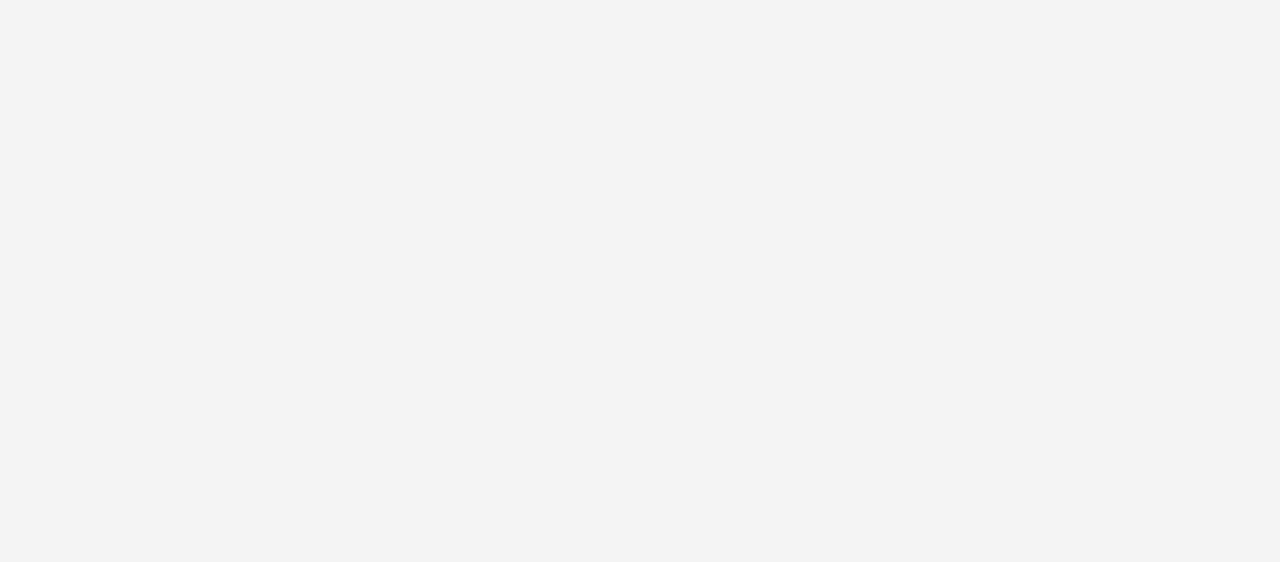
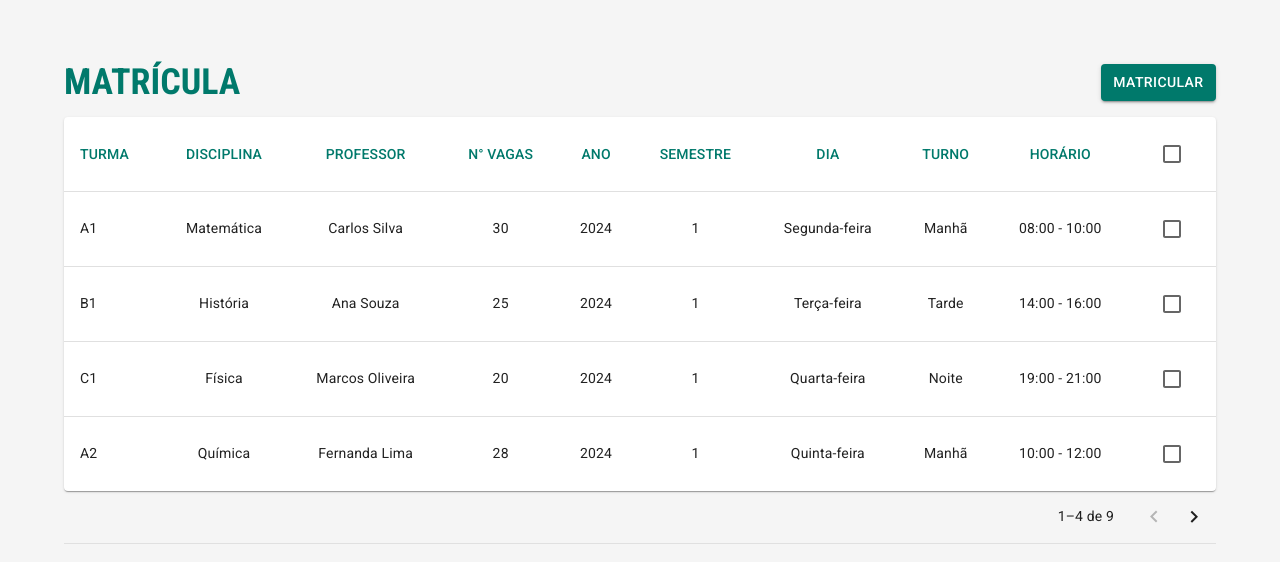
Before and after one commit to Desafio-Front-end/desafio-front-end, a React (Vite) app: page /matricula in a window 1280 px wide. Before the commit this address had no page. Shown: the top 562 px of the page. Built offline with nearby package versions, Linux system fonts and the light colour scheme.

Commit message:
Criação da tela de matricula e alteração do campo de horário

```diff
--- a/src/App.jsx
+++ b/src/App.jsx
@@ -4,9 +4,12 @@ import './variaveis.css'
 import { BrowserRouter, Routes, Route } from "react-router";
 import { CadastroDisciplina } from './pages/cadastro-disciplina/cadastro-disciplina';
 import { CadastroTurma } from './pages/cadastro-turma/cadastro-turma';
+import { Matricula } from './pages/matricula/matricula';
 import { createTheme, ThemeProvider } from '@mui/material/styles';
 import { LocalizationProvider } from '@mui/x-date-pickers';
 import { AdapterDayjs } from '@mui/x-date-pickers/AdapterDayjs'
+import { ptBR } from '@mui/material/locale';
+
 
 const theme = createTheme({
   palette: {
@@ -14,7 +17,8 @@ const theme = createTheme({
       main: '#00796B',
     },
   },
-});
+
+}, ptBR);
 function App() {
   return (
     <>
@@ -27,6 +31,7 @@ function App() {
                 página inicial</>} />
               <Route path="/cadastro-disciplina" element={<CadastroDisciplina />} />
               <Route path="/cadastro-turma" element={<CadastroTurma />} />
+              <Route path="/matricula" element={<Matricula />} />
             </Routes>
           </BrowserRouter>
         </ThemeProvider>
--- a/src/pages/cadastro-turma/cadastro-turma.css
+++ b/src/pages/cadastro-turma/cadastro-turma.css
@@ -25,6 +25,7 @@
 .card-cadastro-turma-colunas {
     display: flex;
     gap: 20px;
+    width: 90%;
 }
 
 .colunas-coluna {
@@ -43,6 +44,12 @@
     font-family: "Roboto", sans-serif;
 }
 
+.card-cadastro-horario {
+    display: flex;
+    gap: 6px;
+    align-items: center;
+}
+
 .card-cadastro-turma-button {
     color: var(--cor-primaria);
     width: 50%;
--- a/src/pages/cadastro-turma/cadastro-turma.jsx
+++ b/src/pages/cadastro-turma/cadastro-turma.jsx
@@ -1,4 +1,4 @@
-import './cadastro-turma.css'
+import './cadastro-turma.css';
 import { Button, Card, CardContent, TextField, MenuItem } from "@mui/material";
 import { TimeField } from '@mui/x-date-pickers/TimeField';
 const opcoesProfessor = [
@@ -112,8 +112,13 @@ export const CadastroTurma = () => {
                   placeholder="0000/0"
                 />
 
-                <TimeField label="Horário" ampm={false}
-                />
+                <div className='card-cadastro-horario'>
+                  <TimeField label="Horário Início" ampm={false}
+                  />
+                  -
+                  <TimeField label="Horário Fim" ampm={false}
+                  />
+                </div>
 
               </div>
               <div className='colunas-coluna'>
--- a/src/pages/matricula/matricula.css
+++ b/src/pages/matricula/matricula.css
@@ -0,0 +1,27 @@
+.container-matricula {
+    display: flex;
+    padding: 5%;
+    flex-direction: column;
+}
+
+.tittle-button-matricula {
+    display: flex;
+    justify-content: space-between;
+}
+
+.tittle-matricula {
+    color: var(--cor-primaria);
+    text-align: left;
+    font-family: "Roboto Condensed", sans-serif;
+    font-size: 36px;
+    font-weight: bold;
+}
+
+.button-matricular {
+    color: var(--cor-primaria);
+    width: 10%;
+}
+
+.MuiTableCell-head {
+    color: var(--cor-primaria) !important;
+}
--- a/src/pages/matricula/matricula.jsx
+++ b/src/pages/matricula/matricula.jsx
@@ -0,0 +1,104 @@
+import { useState } from 'react';
+import './matricula.css';
+import {
+    Button, Checkbox, Table, TableBody, TableCell, TableContainer,
+    TableHead, TablePagination, TableRow, Paper
+} from '@mui/material';
+
+
+const linhas = [
+    { id: 1, turma: 'A1', disciplina: 'Matemática', professor: 'Carlos Silva', n_vagas: 30, ano: 2024, semestre: 1, dia: 'Segunda-feira', turno: 'Manhã', horario: '08:00 - 10:00' },
+    { id: 2, turma: 'B1', disciplina: 'História', professor: 'Ana Souza', n_vagas: 25, ano: 2024, semestre: 1, dia: 'Terça-feira', turno: 'Tarde', horario: '14:00 - 16:00' },
+    { id: 3, turma: 'C1', disciplina: 'Física', professor: 'Marcos Oliveira', n_vagas: 20, ano: 2024, semestre: 1, dia: 'Quarta-feira', turno: 'Noite', horario: '19:00 - 21:00' },
+    { id: 4, turma: 'A2', disciplina: 'Química', professor: 'Fernanda Lima', n_vagas: 28, ano: 2024, semestre: 1, dia: 'Quinta-feira', turno: 'Manhã', horario: '10:00 - 12:00' },
+    { id: 5, turma: 'B2', disciplina: 'Inglês', professor: 'Roberto Mendes', n_vagas: 22, ano: 2024, semestre: 1, dia: 'Sexta-feira', turno: 'Tarde', horario: '16:00 - 18:00' },
+    { id: 6, turma: 'C2', disciplina: 'Biologia', professor: 'Juliana Costa', n_vagas: 18, ano: 2024, semestre: 1, dia: 'Segunda-feira', turno: 'Noite', horario: '18:30 - 20:30' },
+    { id: 7, turma: 'A3', disciplina: 'Geografia', professor: 'Lucas Pereira', n_vagas: 26, ano: 2024, semestre: 1, dia: 'Terça-feira', turno: 'Manhã', horario: '08:00 - 10:00' },
+    { id: 8, turma: 'B3', disciplina: 'Educação Física', professor: 'Vanessa Santos', n_vagas: 32, ano: 2024, semestre: 1, dia: 'Quarta-feira', turno: 'Tarde', horario: '14:00 - 16:00' },
+    { id: 9, turma: 'C3', disciplina: 'Artes', professor: 'Felipe Nogueira', n_vagas: 24, ano: 2024, semestre: 1, dia: 'Quinta-feira', turno: 'Noite', horario: '19:00 - 21:00' },
+];
+
+export const Matricula = () => {
+    //LOGÍCA DE PAGINAÇÃO
+    const porPagina = 4;
+    const [pagina, setPagina] = useState(0);
+    const linhasPaginadas = linhas.slice(pagina * porPagina, (pagina + 1) * porPagina);
+
+    //LÓGICA DE SELEÇÃO DE LINHAS
+    const [linhasSelecionadas, setLinhasSelecionadas] = useState([]);
+    const toggleLinha = (event, id) => {
+        //NO IF EU VERIFICO SE O CHECKBOX ESTÁ SENDO MARCADO
+        // E NO ELSE VERIFICA SE VAI SER DESMARCADO
+        if (event.target.checked) {
+            setLinhasSelecionadas([...linhasSelecionadas, id])
+        } else {
+            setLinhasSelecionadas(linhasSelecionadas.filter((linha) => linha != id));
+        }
+    }
+    //LÓGICA PARA SELECIONAR TODAS AS LINHAS
+    const toggleAllLinhas = (event) => {
+        // NO IF
+        if (event.target.checked) {
+            setLinhasSelecionadas(linhas.map(linha => linha.id))
+        } else {
+            setLinhasSelecionadas([]);
+        }
+    }
+    return (
+        <>
+            <div className='container-matricula'>
+                <div className='tittle-button-matricula'>
+                    <h2 className='tittle-matricula'>MATRÍCULA</h2>
+                    <Button variant="contained" className='button-matricular'>MATRICULAR</Button>
+                </div>
+                <TableContainer component={Paper} sx={{ marginTop: '16px' }}>
+                    <Table sx={{ minWidth: 650 }} aria-label="simple table">
+                        <TableHead>
+                            <TableRow>
+                                <TableCell>TURMA</TableCell>
+                                <TableCell align="center">DISCIPLINA</TableCell>
+                                <TableCell align="center">PROFESSOR</TableCell>
+                                <TableCell align="center">N° VAGAS</TableCell>
+                                <TableCell align="center">ANO</TableCell>
+                                <TableCell align="center">SEMESTRE</TableCell>
+                                <TableCell align="center">DIA</TableCell>
+                                <TableCell align="center">TURNO</TableCell>
+                                <TableCell align="center">HORÁRIO</TableCell>
+                                <TableCell align="center"><Checkbox onChange={toggleAllLinhas} /></TableCell>
+                            </TableRow>
+                        </TableHead>
+                        <TableBody>
+                            {linhasPaginadas.map((row) => (
+                                <TableRow
+                                    key={row.id}
+                                    sx={{ '&:last-child td, &:last-child th': { border: 0 } }}
+                                >
+                                    <TableCell component="th" scope="row">
+                                        {row.turma}
+                                    </TableCell>
+                                    <TableCell align="center">{row.disciplina}</TableCell>
+                                    <TableCell align="center">{row.professor}</TableCell>
+                                    <TableCell align="center">{row.n_vagas}</TableCell>
+                                    <TableCell align="center">{row.ano}</TableCell>
+                                    <TableCell align="center">{row.semestre}</TableCell>
+                                    <TableCell align="center">{row.dia}</TableCell>
+                                    <TableCell align="center">{row.turno}</TableCell>
+                                    <TableCell align="center">{row.horario}</TableCell>
+                                    <TableCell align="center"><Checkbox checked={linhasSelecionadas.includes(row.id)}
+                                        onChange={(event) => toggleLinha(event, row.id)} /></TableCell>
+                                </TableRow>
+                            ))}
+                        </TableBody>
+                    </Table>
+                </TableContainer>
+                <TablePagination
+                    count={linhas.length}
+                    page={pagina}
+                    rowsPerPageOptions={[porPagina]}
+                    rowsPerPage={porPagina}
+                    onPageChange={(_, page) => setPagina(page)} />
+
+            </div>
+        </>
+    );
+}
```
